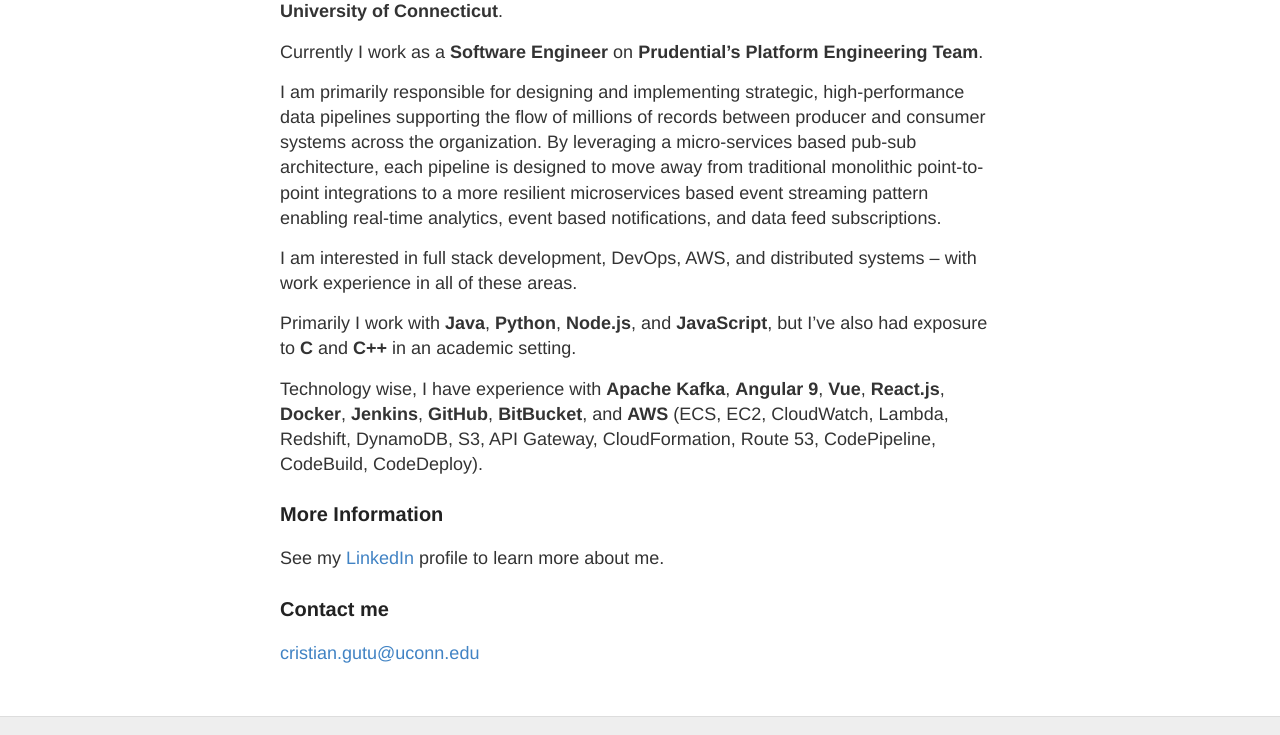
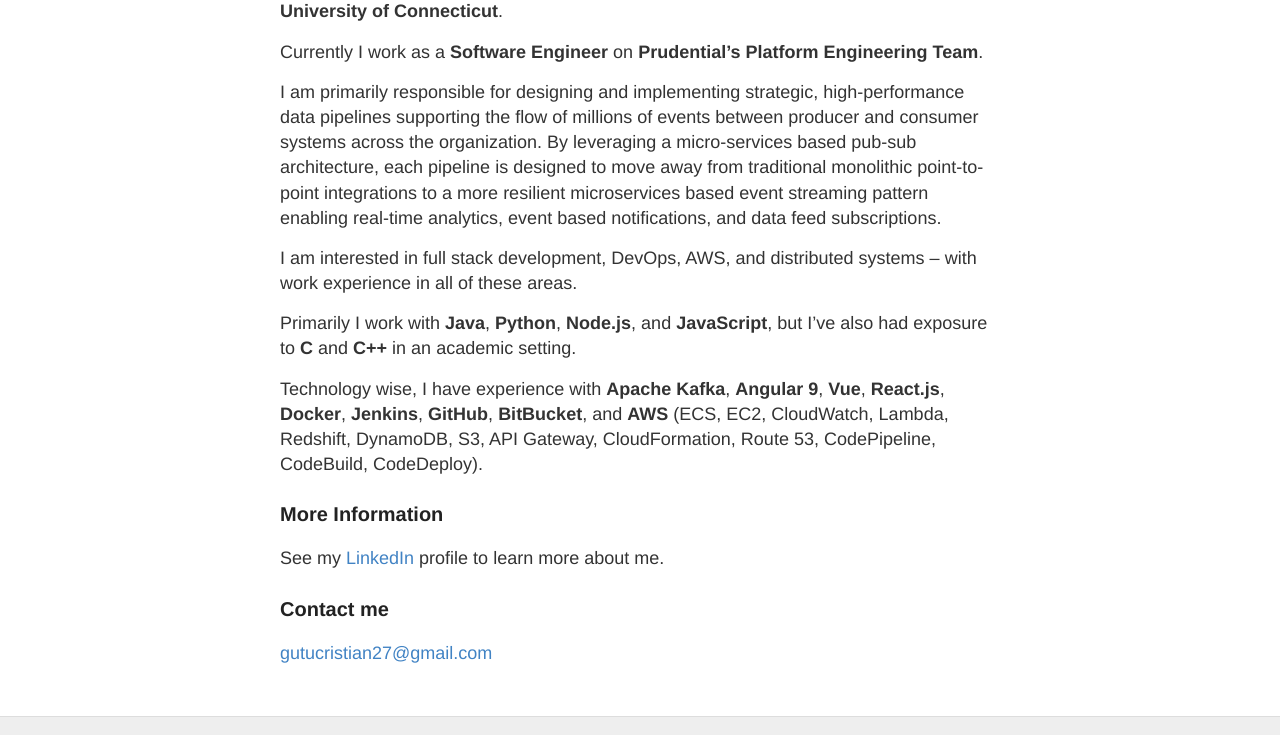
Before and after one commit to gutucristian/gutucristian.github.io, a Jekyll site: the page built from about.md, in a window 1280 px wide. Shown: the part 293-1028 px from the top of the page. Built offline with Jekyll 4.4.1, drawn with Linux system fonts in a browser that asks for light colours.

Commit message:
Update about.md

```diff
--- a/about.md
+++ b/about.md
@@ -9,7 +9,7 @@
 
 Currently I work as a __Software Engineer__ on __Prudential’s Platform Engineering Team__.
 
-I am primarily responsible for designing and implementing strategic, high-performance data pipelines supporting the flow of millions of records between producer and consumer systems across the organization. By leveraging a micro-services based pub-sub architecture, each pipeline is designed to move away from traditional monolithic point-to-point integrations to a more resilient microservices based event streaming pattern enabling real-time analytics, event based notifications, and data feed subscriptions.
+I am primarily responsible for designing and implementing strategic, high-performance data pipelines supporting the flow of millions of events between producer and consumer systems across the organization. By leveraging a micro-services based pub-sub architecture, each pipeline is designed to move away from traditional monolithic point-to-point integrations to a more resilient microservices based event streaming pattern enabling real-time analytics, event based notifications, and data feed subscriptions.
 
 I am interested in full stack development, DevOps, AWS, and distributed systems -- with work experience in all of these areas.
 
@@ -23,4 +23,4 @@
 
 ### Contact me
 
-[cristian.gutu@uconn.edu](mailto:cristian.gutu@uconn.edu)
+[gutucristian27@gmail.com](mailto:gutucristian27@gmail.com)
```
